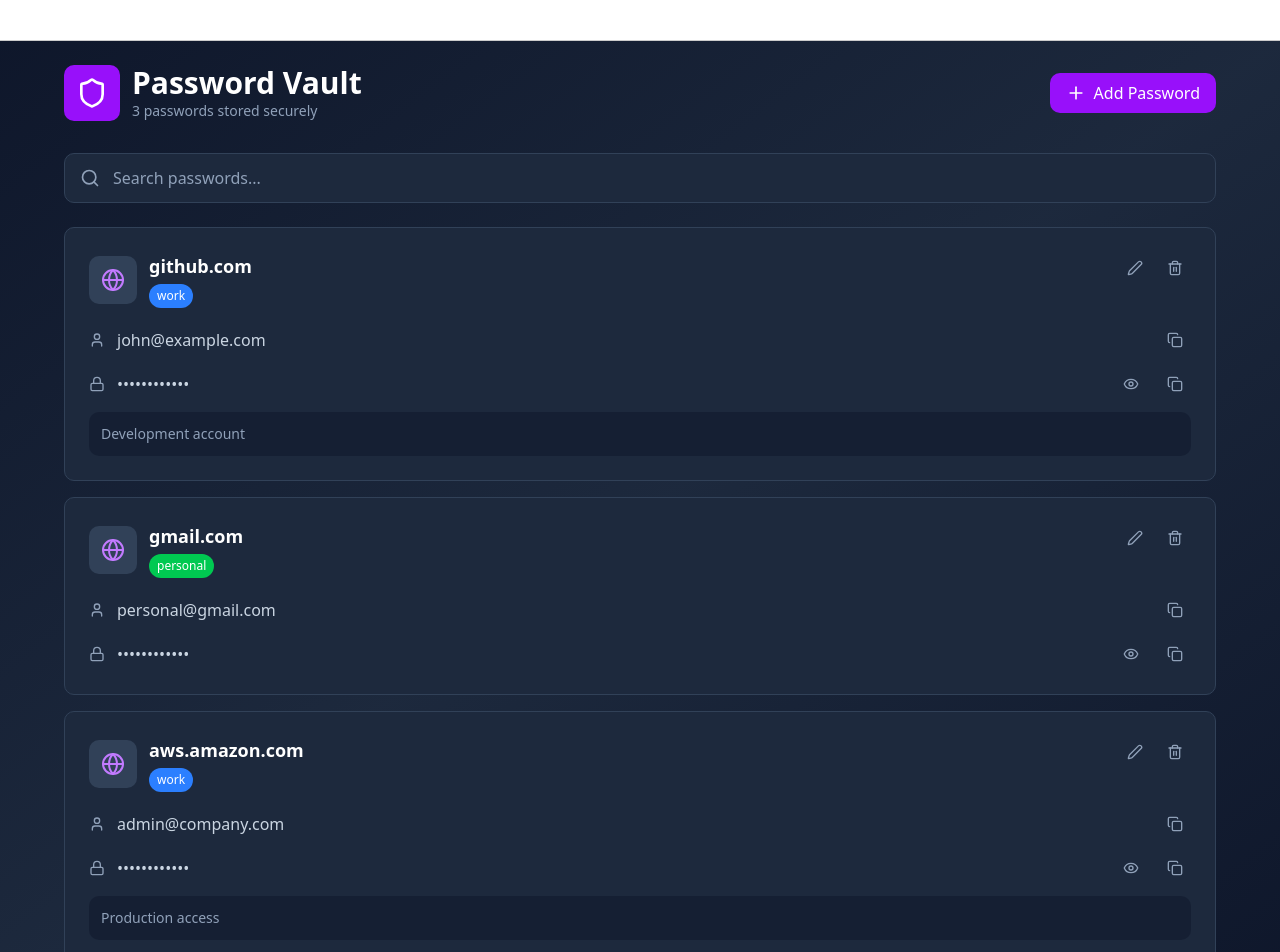
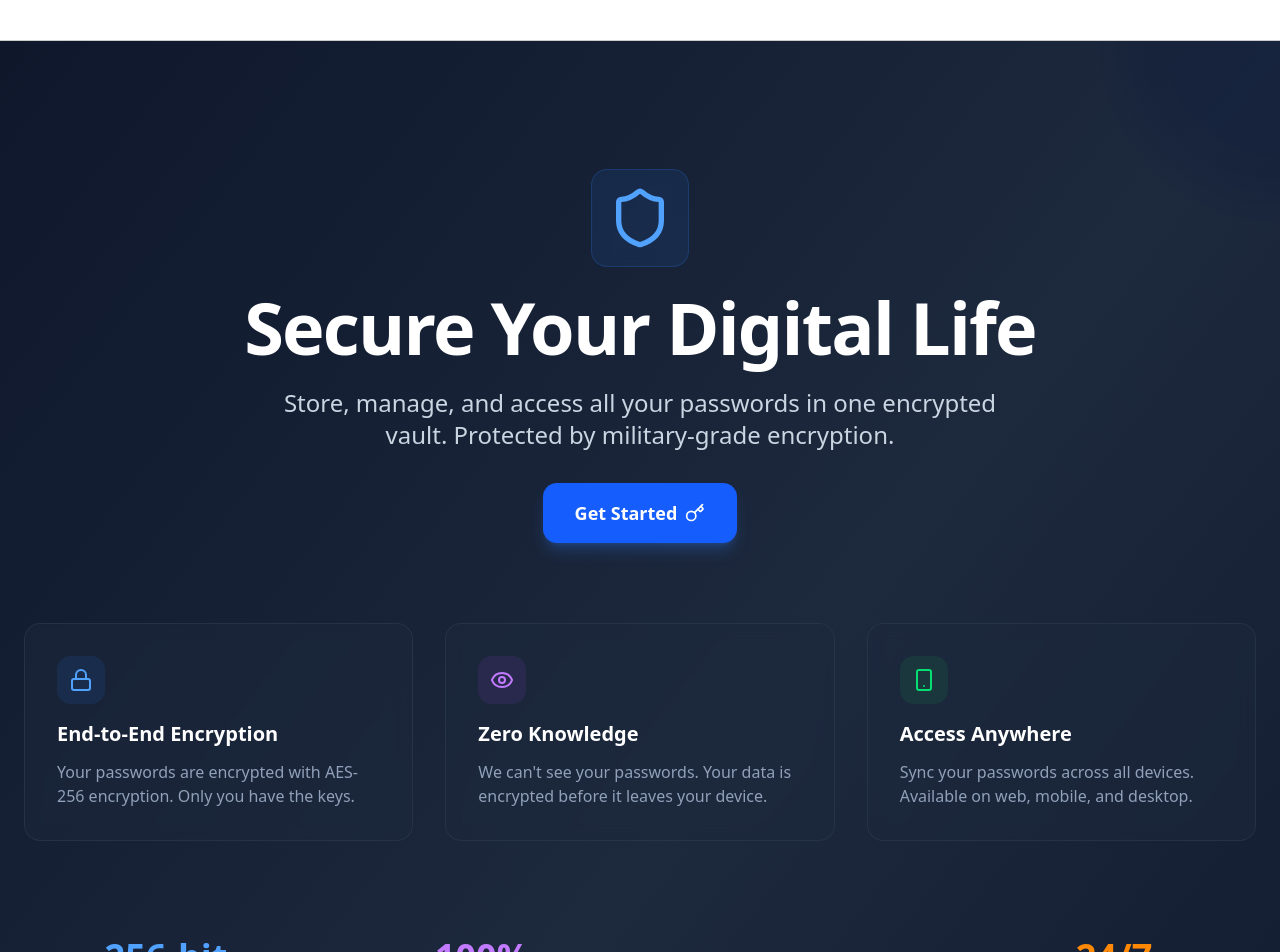
Before and after one commit to dmitridrozdov/password-manager, a Next.js app: page / in a window 1280 px wide. Shown: the top 952 px of the page. Built offline with nearby package versions, Linux system fonts and the light colour scheme.

Commit message:
Update page.tsx

```diff
--- a/app/(root)/page.tsx
+++ b/app/(root)/page.tsx
@@ -1,349 +1,122 @@
-"use client"
+import { Shield, Lock, Key, Eye, FileCheck, Smartphone } from 'lucide-react';
 
-import { useState } from 'react';
-import { Plus, Search, Eye, EyeOff, Copy, Trash2, Edit2, Lock, Globe, User, RefreshCw, X, Shield } from 'lucide-react';
+export default function LandingPage() {
+  return (
+    <div className="min-h-screen bg-gradient-to-br from-slate-900 via-slate-800 to-slate-900">
+      {/* Hero Section */}
+      <div className="relative overflow-hidden">
+        {/* Animated background elements */}
+        <div className="absolute inset-0 overflow-hidden">
+          <div className="absolute -top-40 -right-40 w-80 h-80 bg-blue-500 rounded-full mix-blend-multiply filter blur-xl opacity-20 animate-pulse"></div>
+          <div className="absolute -bottom-40 -left-40 w-80 h-80 bg-purple-500 rounded-full mix-blend-multiply filter blur-xl opacity-20 animate-pulse delay-700"></div>
+        </div>
 
-export default function PasswordVaultDashboard() {
-  const [passwords, setPasswords] = useState([
-    { id: 1, website: 'github.com', username: 'john@example.com', password: 'Gh#9kL2$pQ4x', category: 'work', notes: 'Development account' },
-    { id: 2, website: 'gmail.com', username: 'personal@gmail.com', password: 'Em@il2024!Sec', category: 'personal', notes: '' },
-    { id: 3, website: 'aws.amazon.com', username: 'admin@company.com', password: 'Aws$3cr3t#2024', category: 'work', notes: 'Production access' },
-  ]);
-  const [searchTerm, setSearchTerm] = useState('');
-  const [visiblePasswords, setVisiblePasswords] = useState<Record<number, boolean>>({});
-  const [showAddModal, setShowAddModal] = useState(false);
-  const [editingId, setEditingId] = useState<number | null>(null);
-  const [formData, setFormData] = useState({
-    website: '',
-    username: '',
-    password: '',
-    category: 'personal',
-    notes: '',
-  });
-  const [showFormPassword, setShowFormPassword] = useState(false);
-
-  const filteredPasswords = passwords.filter(p =>
-    p.website.toLowerCase().includes(searchTerm.toLowerCase()) ||
-    p.username.toLowerCase().includes(searchTerm.toLowerCase())
-  );
-
-  const togglePasswordVisibility = (id: number) => {
-    setVisiblePasswords(prev => ({
-      ...prev,
-      [id]: !prev[id]
-    }));
-  };
-
-  const copyToClipboard = (text: string, label: string) => {
-    navigator.clipboard.writeText(text);
-    alert(`${label} copied to clipboard!`);
-  };
-
-  const generatePassword = () => {
-    const charset = "abcdefghijklmnopqrstuvwxyzABCDEFGHIJKLMNOPQRSTUVWXYZ0123456789!@#$%^&*()_+-=[]{}|;:,.<>?";
-    let password = "";
-    const array = new Uint8Array(16);
-    crypto.getRandomValues(array);
-
-    for (let i = 0; i < 16; i++) {
-      password += charset[array[i] % charset.length];
-    }
-
-    setFormData(prev => ({ ...prev, password }));
-  };
-
-  const handleSubmit = () => {
-    if (!formData.website || !formData.username || !formData.password) {
-      alert('Please fill in all required fields');
-      return;
-    }
-
-    if (editingId) {
-      setPasswords(prev => prev.map(p =>
-        p.id === editingId ? { ...formData, id: editingId } : p
-      ));
-    } else {
-      setPasswords(prev => [...prev, { ...formData, id: Date.now() }]);
-    }
-
-    setShowAddModal(false);
-    setEditingId(null);
-    setFormData({ website: '', username: '', password: '', category: 'personal', notes: '' });
-  };
-
-  const handleEdit = (password: {
-    id: number;
-    website: string;
-    username: string;
-    password: string;
-    category: string;
-    notes: string;
-  }) => {
-    setFormData(password);
-    setEditingId(password.id);
-    setShowAddModal(true);
-  };
-
-  const handleDelete = (id: number) => {
-    if (confirm('Are you sure you want to delete this password?')) {
-      setPasswords(prev => prev.filter(p => p.id !== id));
-    }
-  };
-
-  const openAddModal = () => {
-    setFormData({ website: '', username: '', password: '', category: 'personal', notes: '' });
-    setEditingId(null);
-    setShowAddModal(true);
-  };
-
-  const getCategoryColor = (category: string) => {
-    const colors: Record<string, string> = {
-      work: 'bg-blue-500',
-      personal: 'bg-green-500',
-      finance: 'bg-yellow-500',
-      social: 'bg-purple-500',
-    };
-    return colors[category] || 'bg-gray-500';
-  };
-
-  return (
-    <div className="min-h-screen bg-gradient-to-br from-slate-900 via-slate-800 to-slate-900 p-6">
-      <div className="max-w-6xl mx-auto">
+        {/* Content */}
+        <div className="relative max-w-7xl mx-auto px-6 py-24 sm:py-32">
           {/* Header */}
-        <div className="flex items-center justify-between mb-8">
-          <div className="flex items-center gap-3">
-            <div className="bg-purple-600 p-3 rounded-lg">
-              <Shield className="w-8 h-8 text-white" />
-            </div>
-            <div>
-              <h1 className="text-3xl font-bold text-white">Password Vault</h1>
-              <p className="text-slate-400 text-sm">{passwords.length} passwords stored securely</p>
+          <div className="text-center mb-16">
+            <div className="flex justify-center mb-6">
+              <div className="p-4 bg-blue-500/10 rounded-2xl backdrop-blur-sm border border-blue-500/20">
+                <Shield className="w-16 h-16 text-blue-400" />
               </div>
             </div>
-          <button
-            onClick={openAddModal}
-            className="flex items-center gap-2 px-4 py-2 bg-purple-600 hover:bg-purple-700 text-white rounded-lg transition-colors"
+            <h1 className="text-5xl sm:text-6xl lg:text-7xl font-bold text-white mb-6 tracking-tight">
+              Secure Your Digital Life
+            </h1>
+            <p className="text-xl sm:text-2xl text-slate-300 max-w-3xl mx-auto mb-8">
+              Store, manage, and access all your passwords in one encrypted vault.
+              Protected by military-grade encryption.
+            </p>
+            <a
+              href="/sign-in"
+              className="inline-flex items-center gap-2 px-8 py-4 bg-blue-600 hover:bg-blue-700 text-white text-lg font-semibold rounded-xl transition-all duration-200 shadow-lg shadow-blue-500/25 hover:shadow-xl hover:shadow-blue-500/40 hover:scale-105"
             >
-            <Plus className="w-5 h-5" />
-            Add Password
-          </button>
+              Get Started
+              <Key className="w-5 h-5" />
+            </a>
           </div>
 
-        {/* Search */}
-        <div className="mb-6">
-          <div className="relative">
-            <Search className="absolute left-4 top-1/2 -translate-y-1/2 w-5 h-5 text-slate-400" />
-            <input
-              type="text"
-              placeholder="Search passwords..."
-              value={searchTerm}
-              onChange={(e) => setSearchTerm(e.target.value)}
-              className="w-full pl-12 pr-4 py-3 bg-slate-800 border border-slate-700 rounded-lg text-white placeholder-slate-400 focus:outline-none focus:ring-2 focus:ring-purple-500"
-            />
+          {/* Features Grid */}
+          <div className="grid md:grid-cols-3 gap-8 mt-20">
+            <div className="bg-slate-800/50 backdrop-blur-sm border border-slate-700/50 rounded-2xl p-8 hover:border-blue-500/50 transition-all duration-300">
+              <div className="w-12 h-12 bg-blue-500/10 rounded-xl flex items-center justify-center mb-4">
+                <Lock className="w-6 h-6 text-blue-400" />
+              </div>
+              <h3 className="text-xl font-semibold text-white mb-3">End-to-End Encryption</h3>
+              <p className="text-slate-400">
+                Your passwords are encrypted with AES-256 encryption. Only you have the keys.
+              </p>
+            </div>
+
+            <div className="bg-slate-800/50 backdrop-blur-sm border border-slate-700/50 rounded-2xl p-8 hover:border-purple-500/50 transition-all duration-300">
+              <div className="w-12 h-12 bg-purple-500/10 rounded-xl flex items-center justify-center mb-4">
+                <Eye className="w-6 h-6 text-purple-400" />
+              </div>
+              <h3 className="text-xl font-semibold text-white mb-3">Zero Knowledge</h3>
+              <p className="text-slate-400">
+                We can't see your passwords. Your data is encrypted before it leaves your device.
+              </p>
+            </div>
+
+            <div className="bg-slate-800/50 backdrop-blur-sm border border-slate-700/50 rounded-2xl p-8 hover:border-green-500/50 transition-all duration-300">
+              <div className="w-12 h-12 bg-green-500/10 rounded-xl flex items-center justify-center mb-4">
+                <Smartphone className="w-6 h-6 text-green-400" />
+              </div>
+              <h3 className="text-xl font-semibold text-white mb-3">Access Anywhere</h3>
+              <p className="text-slate-400">
+                Sync your passwords across all devices. Available on web, mobile, and desktop.
+              </p>
             </div>
           </div>
 
-        {/* Password List */}
-        <div className="grid gap-4">
-          {filteredPasswords.map((pwd) => (
-            <div key={pwd.id} className="bg-slate-800 border border-slate-700 rounded-lg p-6 hover:border-slate-600 transition-colors">
-              <div className="flex items-start justify-between mb-4">
-                <div className="flex items-center gap-3">
-                  <div className="bg-slate-700 p-3 rounded-lg">
-                    <Globe className="w-6 h-6 text-purple-400" />
+          {/* Stats Section */}
+          <div className="mt-24 grid grid-cols-2 md:grid-cols-4 gap-8 text-center">
+            <div>
+              <div className="text-4xl font-bold text-blue-400 mb-2">256-bit</div>
+              <div className="text-slate-400">Encryption</div>
             </div>
             <div>
-                    <h3 className="text-lg font-semibold text-white">{pwd.website}</h3>
-                    <span className={`inline-block px-2 py-1 text-xs rounded-full text-white mt-1 ${getCategoryColor(pwd.category)}`}>
-                      {pwd.category}
-                    </span>
+              <div className="text-4xl font-bold text-purple-400 mb-2">100%</div>
+              <div className="text-slate-400">Private</div>
             </div>
+            <div>
+              <div className="text-4xl font-bold text-green-400 mb-2">∞</div>
+              <div className="text-slate-400">Passwords</div>
             </div>
-                <div className="flex gap-2">
-                  <button
-                    onClick={() => handleEdit(pwd)}
-                    className="p-2 text-slate-400 hover:text-blue-400 hover:bg-slate-700 rounded-lg transition-colors"
-                  >
-                    <Edit2 className="w-4 h-4" />
-                  </button>
-                  <button
-                    onClick={() => handleDelete(pwd.id)}
-                    className="p-2 text-slate-400 hover:text-red-400 hover:bg-slate-700 rounded-lg transition-colors"
-                  >
-                    <Trash2 className="w-4 h-4" />
-                  </button>
+            <div>
+              <div className="text-4xl font-bold text-orange-400 mb-2">24/7</div>
+              <div className="text-slate-400">Protected</div>
             </div>
           </div>
 
-              <div className="space-y-3">
-                <div className="flex items-center gap-3">
-                  <User className="w-4 h-4 text-slate-400" />
-                  <span className="text-slate-300 flex-1">{pwd.username}</span>
-                  <button
-                    onClick={() => copyToClipboard(pwd.username, 'Username')}
-                    className="p-2 text-slate-400 hover:text-white hover:bg-slate-700 rounded transition-colors"
+          {/* CTA Section */}
+          <div className="mt-24 text-center">
+            <div className="bg-gradient-to-r from-blue-600/20 to-purple-600/20 backdrop-blur-sm border border-blue-500/30 rounded-3xl p-12">
+              <FileCheck className="w-16 h-16 text-blue-400 mx-auto mb-6" />
+              <h2 className="text-3xl sm:text-4xl font-bold text-white mb-4">
+                Ready to Take Control?
+              </h2>
+              <p className="text-xl text-slate-300 mb-8 max-w-2xl mx-auto">
+                Join thousands of users who trust us with their digital security.
+              </p>
+              <a
+                href="/sign-in"
+                className="inline-flex items-center gap-2 px-8 py-4 bg-blue-600 hover:bg-blue-700 text-white text-lg font-semibold rounded-xl transition-all duration-200 shadow-lg shadow-blue-500/25 hover:shadow-xl hover:shadow-blue-500/40 hover:scale-105"
               >
-                    <Copy className="w-4 h-4" />
-                  </button>
-                </div>
-
-                <div className="flex items-center gap-3">
-                  <Lock className="w-4 h-4 text-slate-400" />
-                  <span className="text-slate-300 flex-1 font-mono">
-                    {visiblePasswords[pwd.id] ? pwd.password : '••••••••••••'}
-                  </span>
-                  <button
-                    onClick={() => togglePasswordVisibility(pwd.id)}
-                    className="p-2 text-slate-400 hover:text-white hover:bg-slate-700 rounded transition-colors"
-                  >
-                    {visiblePasswords[pwd.id] ? <EyeOff className="w-4 h-4" /> : <Eye className="w-4 h-4" />}
-                  </button>
-                  <button
-                    onClick={() => copyToClipboard(pwd.password, 'Password')}
-                    className="p-2 text-slate-400 hover:text-white hover:bg-slate-700 rounded transition-colors"
-                  >
-                    <Copy className="w-4 h-4" />
-                  </button>
-                </div>
-
-                {pwd.notes && (
-                  <div className="mt-3 p-3 bg-slate-900/50 rounded-lg">
-                    <p className="text-sm text-slate-400">{pwd.notes}</p>
-                  </div>
-                )}
+                Start Securing Now
+                <Key className="w-5 h-5" />
+              </a>
             </div>
           </div>
-          ))}
-
-          {filteredPasswords.length === 0 && (
-            <div className="text-center py-12">
-              <Lock className="w-16 h-16 text-slate-600 mx-auto mb-4" />
-              <p className="text-slate-400 text-lg">No passwords found</p>
-            </div>
-          )}
-        </div>
-
-        {/* Add/Edit Modal */}
-        {showAddModal && (
-          <div className="fixed inset-0 bg-black/50 flex items-center justify-center p-4 z-50">
-            <div className="bg-slate-800 rounded-xl p-6 max-w-md w-full border border-slate-700">
-              <div className="flex items-center justify-between mb-6">
-                <h2 className="text-2xl font-bold text-white">
-                  {editingId ? 'Edit Password' : 'Add New Password'}
-                </h2>
-                <button
-                  onClick={() => setShowAddModal(false)}
-                  className="text-slate-400 hover:text-white"
-                >
-                  <X className="w-6 h-6" />
-                </button>
-              </div>
-
-              <div className="space-y-4">
-                <div>
-                  <label className="block text-sm font-medium text-slate-300 mb-2">
-                    Website *
-                  </label>
-                  <input
-                    type="text"
-                    value={formData.website}
-                    onChange={(e) => setFormData(prev => ({ ...prev, website: e.target.value }))}
-                    placeholder="example.com"
-                    className="w-full px-4 py-2 bg-slate-700 border border-slate-600 rounded-lg text-white placeholder-slate-400 focus:outline-none focus:ring-2 focus:ring-purple-500"
-                  />
-                </div>
-
-                <div>
-                  <label className="block text-sm font-medium text-slate-300 mb-2">
-                    Username *
-                  </label>
-                  <input
-                    type="text"
-                    value={formData.username}
-                    onChange={(e) => setFormData(prev => ({ ...prev, username: e.target.value }))}
-                    placeholder="user@example.com"
-                    className="w-full px-4 py-2 bg-slate-700 border border-slate-600 rounded-lg text-white placeholder-slate-400 focus:outline-none focus:ring-2 focus:ring-purple-500"
-                  />
-                </div>
-
-                <div>
-                  <label className="block text-sm font-medium text-slate-300 mb-2">
-                    Password *
-                  </label>
-                  <div className="flex gap-2">
-                    <div className="relative flex-1">
-                      <input
-                        type={showFormPassword ? 'text' : 'password'}
-                        value={formData.password}
-                        onChange={(e) => setFormData(prev => ({ ...prev, password: e.target.value }))}
-                        placeholder="Enter password"
-                        className="w-full px-4 py-2 bg-slate-700 border border-slate-600 rounded-lg text-white placeholder-slate-400 focus:outline-none focus:ring-2 focus:ring-purple-500"
-                      />
-                      <button
-                        onClick={() => setShowFormPassword(!showFormPassword)}
-                        className="absolute right-3 top-1/2 -translate-y-1/2 text-slate-400 hover:text-white"
-                      >
-                        {showFormPassword ? <EyeOff className="w-4 h-4" /> : <Eye className="w-4 h-4" />}
-                      </button>
-                    </div>
-                    <button
-                      onClick={generatePassword}
-                      className="px-4 py-2 bg-slate-700 hover:bg-slate-600 text-white rounded-lg transition-colors"
-                      title="Generate password"
-                    >
-                      <RefreshCw className="w-4 h-4" />
-                    </button>
         </div>
       </div>
 
-                <div>
-                  <label className="block text-sm font-medium text-slate-300 mb-2">
-                    Category
-                  </label>
-                  <select
-                    value={formData.category}
-                    onChange={(e) => setFormData(prev => ({ ...prev, category: e.target.value }))}
-                    className="w-full px-4 py-2 bg-slate-700 border border-slate-600 rounded-lg text-white focus:outline-none focus:ring-2 focus:ring-purple-500"
-                  >
-                    <option value="personal">Personal</option>
-                    <option value="work">Work</option>
-                    <option value="finance">Finance</option>
-                    <option value="social">Social</option>
-                  </select>
+      {/* Footer */}
+      <footer className="relative border-t border-slate-800 py-8">
+        <div className="max-w-7xl mx-auto px-6 text-center text-slate-500">
+          <p>© 2025 Password Manager. Your security is our priority.</p>
         </div>
-
-                <div>
-                  <label className="block text-sm font-medium text-slate-300 mb-2">
-                    Notes (optional)
-                  </label>
-                  <textarea
-                    value={formData.notes}
-                    onChange={(e) => setFormData(prev => ({ ...prev, notes: e.target.value }))}
-                    placeholder="Add any additional notes..."
-                    rows={3}
-                    className="w-full px-4 py-2 bg-slate-700 border border-slate-600 rounded-lg text-white placeholder-slate-400 focus:outline-none focus:ring-2 focus:ring-purple-500 resize-none"
-                  />
-                </div>
-              </div>
-
-              <div className="flex gap-3 mt-6">
-                <button
-                  onClick={() => setShowAddModal(false)}
-                  className="flex-1 py-2 bg-slate-700 hover:bg-slate-600 text-white rounded-lg transition-colors"
-                >
-                  Cancel
-                </button>
-                <button
-                  onClick={handleSubmit}
-                  className="flex-1 py-2 bg-purple-600 hover:bg-purple-700 text-white rounded-lg transition-colors"
-                >
-                  {editingId ? 'Update' : 'Add'} Password
-                </button>
-              </div>
-            </div>
-          </div>
-        )}
-      </div>
+      </footer>
     </div>
   );
 }
```
Lines whose indentation alone changed are shown as unchanged.
